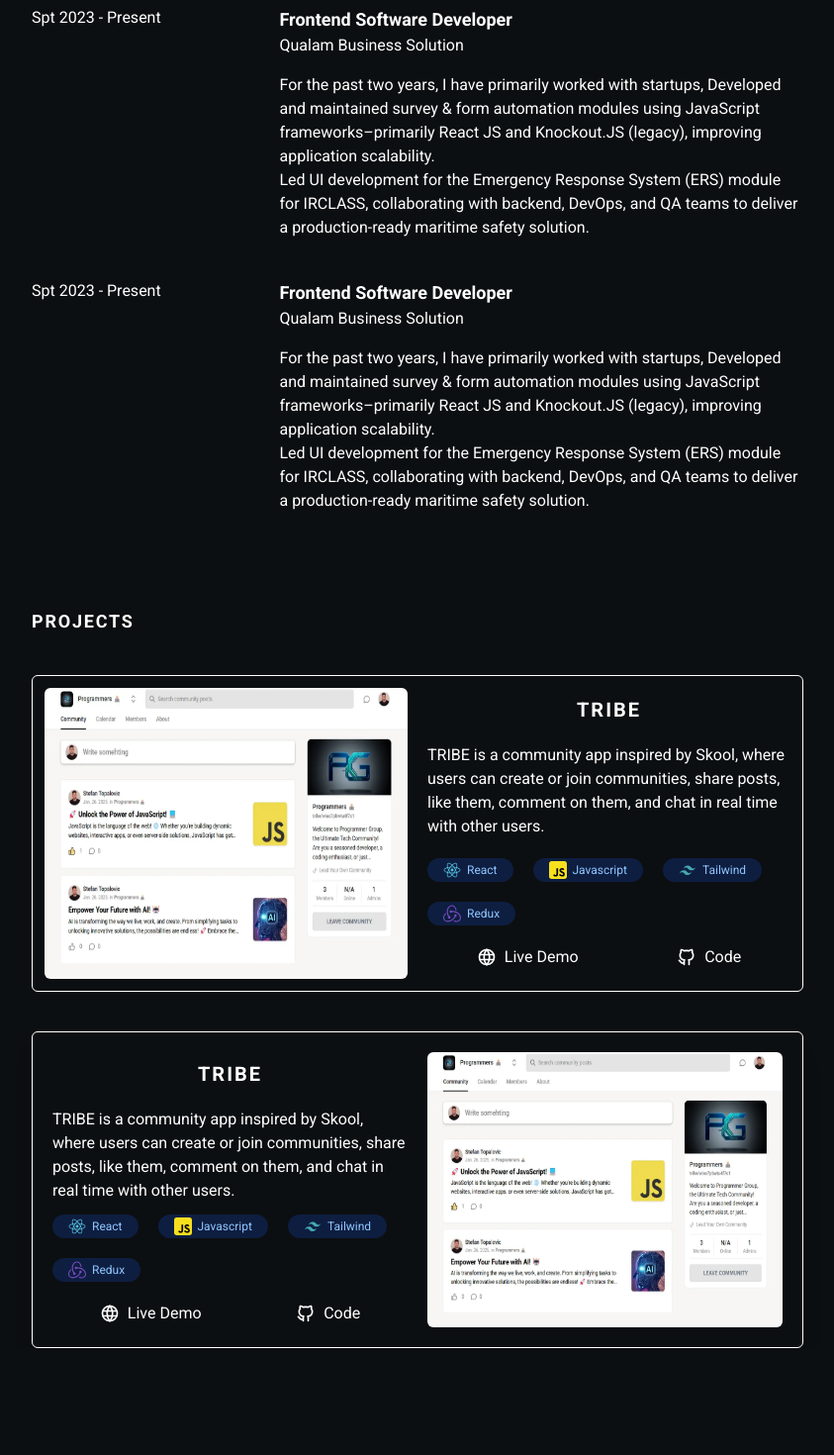
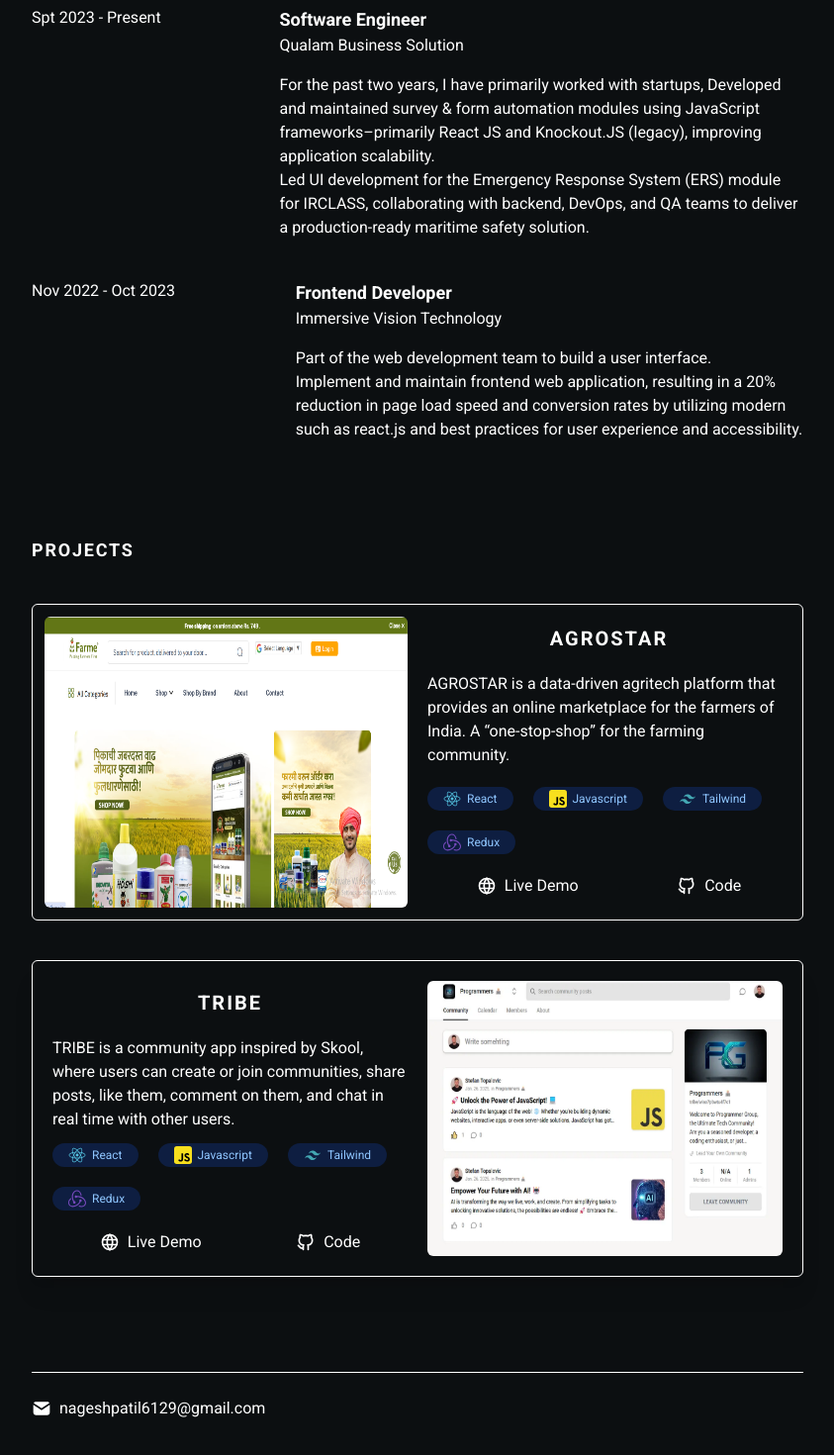
Before and after one commit to NageshShelke/my-app, a React (Vite) app: page / in a window 1280 px wide. Shown: the part 962-2432 px from the top of the page at 99% size, without its empty margins (218-1061 px from the left). Before the commit the page ends 2324 px from the top, so only its background shows below. Built offline with nearby package versions, Linux system fonts and the light colour scheme.

Commit message:
add contact

```diff
--- a/src/App.jsx
+++ b/src/App.jsx
@@ -4,6 +4,7 @@
 import Techstack from './Componants/Teckstack'
 import Experience from './Componants/Experience'
 import Projects from './Componants/Projects'
+import Contact from './Componants/Contact'
 
 const App = () => {
   return (
@@ -13,6 +14,7 @@
       <Techstack />
       <Experience />
       <Projects />
+      <Contact />
     </div>
   )
 }
--- /dev/null
+++ b/src/Componants/Contact.jsx
@@ -0,0 +1,13 @@
+import React from 'react'
+
+const Contact = () => {
+  return (
+    <div id='contact' className='mt-24 w-full flex items-center pt-6 border-t border-light-gray/20 mb-16'>
+      <div class="flex items-center gap-2 text-light-gray hover:text-white"><svg xmlns="http://www.w3.org/2000/svg" width="20" height="20" viewBox="0 0 24 24" fill="currentColor" stroke="none" class="tabler-icon tabler-icon-mail-filled "><path d="M22 7.535v9.465a3 3 0 0 1 -2.824 2.995l-.176 .005h-14a3 3 0 0 1 -2.995 -2.824l-.005 -.176v-9.465l9.445 6.297l.116 .066a1 1 0 0 0 .878 0l.116 -.066l9.445 -6.297z"></path><path d="M19 4c1.08 0 2.027 .57 2.555 1.427l-9.555 6.37l-9.555 -6.37a2.999 2.999 0 0 1 2.354 -1.42l.201 -.007h14z"></path></svg><a href="mailto:nageshpatil6129@gmail.com">nageshpatil6129@gmail.com</a></div>
+
+
+    </div>
+  )
+}
+
+export default Contact
--- a/src/Componants/Experience.jsx
+++ b/src/Componants/Experience.jsx
@@ -8,7 +8,7 @@
           <p class="text-light-gray whitespace-nowrap max-sm:hidden">Spt 2023 - Present</p>
         </div>
         <div className="flex flex-col">
-          <p class="text-white text-lg font-semibold">Frontend Software Developer</p>
+          <p class="text-white text-lg font-semibold">Software Engineer</p>
           <p class="text-light-gray mb-4">Qualam Business Solution<span class="text-light-gray whitespace-nowrap hidden max-sm:inline-block ml-2">• (2023 - 2025)</span></p>
           <p class="text-light-gray">For the past two years, I have primarily worked with startups,
             Developed and maintained survey & form automation modules using JavaScript frameworks–primarily React JS
@@ -19,15 +19,13 @@
 
       <div className="flex w-full mt-10">
         <div className="flex w-full gap-10">
-          <p class="text-light-gray whitespace-nowrap max-sm:hidden">Spt 2023 - Present</p>
+          <p class="text-light-gray whitespace-nowrap max-sm:hidden">Nov 2022 - Oct 2023</p>
         </div>
         <div className="flex flex-col">
-          <p class="text-white text-lg font-semibold">Frontend Software Developer</p>
-          <p class="text-light-gray mb-4">Qualam Business Solution<span class="text-light-gray whitespace-nowrap hidden max-sm:inline-block ml-2">• (2023 - 2025)</span></p>
-          <p class="text-light-gray">For the past two years, I have primarily worked with startups,
-            Developed and maintained survey & form automation modules using JavaScript frameworks–primarily React JS
-            and Knockout.JS (legacy), improving application scalability.<br /> Led UI development for the Emergency Response System (ERS) module for IRCLASS, collaborating with backend,
-            DevOps, and QA teams to deliver a production-ready maritime safety solution.</p>
+          <p class="text-white text-lg font-semibold">Frontend Developer</p>
+          <p class="text-light-gray mb-4">Immersive Vision Technology<span class="text-light-gray whitespace-nowrap hidden max-sm:inline-block ml-2">• (2023 - 2025)</span></p>
+          <p class="text-light-gray">Part of the web development team to build a user interface.<br />  Implement and maintain frontend web application, resulting in a 20% reduction in page load speed and
+conversion rates by utilizing modern such as react.js and best practices for user experience and accessibility. </p>
         </div>
       </div>
 
--- a/src/Componants/Projects.jsx
+++ b/src/Componants/Projects.jsx
@@ -10,12 +10,12 @@
             </h2>
             <div className="flex w-full border-1 h-80 p-3 rounded-md gap-5 mb-10">
                 <div className="w-1/2 h-full rounded-md">
-                    <img src="./tribe-community.webp" alt="ProjectImage" className="rounded-md h-full" />
+                    <img src="./agrostar.png" alt="ProjectImage" className="rounded-md h-full" />
                 </div>
                 <div className="w-1/2">
-                    <p className="font-semibold text-white text-xl tracking-widest mt-2 text-center">TRIBE</p>
+                    <p className="font-semibold text-white text-xl tracking-widest mt-2 text-center">AGROSTAR</p>
                     <p className="mt-5 text-light-gray">
-                        TRIBE is a community app inspired by Skool, where users can create or join communities, share posts, like them, comment on them, and chat in real time with other users.
+                        AGROSTAR is a data-driven agritech platform that provides an online marketplace for the farmers of India. A “one-stop-shop” for the farming community.
                     </p>
                     <div className="flex flex-wrap mt-5 gap-5">
                         <div class="flex h-6 items-center justify-center gap-1.5 px-4 rounded-full bg-blue-600/20 text-blue-300">
```
Also changed, not shown: public/agrostar.png (added).
